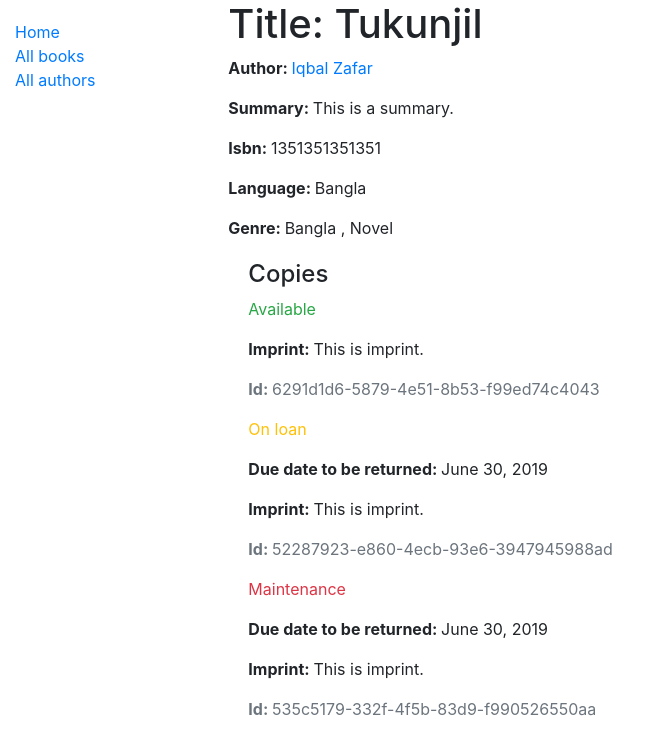
After one commit to mranjon007/Library, a Django app: page /catalog/book/1 in a window 1280 px wide. The commit adds this page. Shown: the top 755 px of the page, without its empty margins (0-660 px from the left). Run offline with Django 3.2, Linux system fonts and the light colour scheme; data comes from the database, SQL or seed files in the repository; some libraries are stand-ins or nearby versions.

Commit message:
booklist and book-detailadded

```diff
--- a/catalog/models.py
+++ b/catalog/models.py
@@ -18,9 +18,25 @@ class Language(models.Model):
         return self.name
 
 
+class Author(models.Model):
+    first_name = models.CharField(max_length=100)
+    last_name = models.CharField(max_length=100)
+    date_of_birth = models.DateField(null=True, blank=True)
+    date_of_death = models.DateField('Died', null=True, blank=True)
+
+    class Meta:
+        ordering = ['last_name', 'first_name']
+
+    def get_absolute_url(self):
+        return reverse('author_detail', args=[str(self.id)])
+
+    def __str__(self):
+        return f'{self.last_name} {self.first_name}'
+
+
 class Book(models.Model):
     title = models.CharField(max_length=200, help_text='Enter the title of the book')
-    author = models.ForeignKey('Author', on_delete=models.SET_NULL, null=True)
+    author = models.ForeignKey(Author, on_delete=models.SET_NULL, null=True)
     summary = models.CharField(max_length=1000, help_text='Enter a brief description of the book')
     isbn = models.CharField('ISBN', max_length=13,
                             help_text='13 Character <a href="https://www.isbn-international.org/'
@@ -43,7 +59,7 @@ class Book(models.Model):
 class BookInstance(models.Model):
     """Model representing a specific copy of a book (i.e. that can be borrowed from the library)."""
     id = models.UUIDField(primary_key=True, default=uuid.uuid4, help_text='Unique ID for this particular book across whole library')
-    book = models.ForeignKey('Book', on_delete=models.SET_NULL, null=True)
+    book = models.ForeignKey(Book, on_delete=models.SET_NULL, null=True)
     imprint = models.CharField(max_length=200)
     due_back = models.DateField(null=True, blank=True)
 
@@ -67,19 +83,3 @@ class BookInstance(models.Model):
 
     def __str__(self):
         return f'{self.id} ({self.book.title})'
-
-
-class Author(models.Model):
-    first_name = models.CharField(max_length=100)
-    last_name = models.CharField(max_length=100)
-    date_of_birth = models.DateField(null=True, blank=True)
-    date_of_death = models.DateField('Died', null=True, blank=True)
-
-    class Meta:
-        ordering = ['last_name', 'first_name']
-
-    def get_absolute_url(self):
-        return reverse('author_detail', args=[str(self.id)])
-
-    def __str__(self):
-        return f'{self.last_name} {self.first_name}'
--- a/catalog/templates/base_generic.html
+++ b/catalog/templates/base_generic.html
@@ -16,7 +16,7 @@
       {% block sidebar %}
         <ul class="sidebar-nav">
           <li><a href="{% url 'index' %}">Home</a></li>
-          <li><a href="">All books</a></li>
+          <li><a href="{% url 'books' %}">All books</a></li>
           <li><a href="">All authors</a></li>
         </ul>
      {% endblock %}
--- /dev/null
+++ b/catalog/templates/catalog/book_detail.html
@@ -0,0 +1,26 @@
+{% extends 'base_generic.html' %}
+
+
+{% block content %}
+    <h1>Title: {{ book.title }}</h1>
+
+    <p><strong>Author: </strong><a href="">{{ book.author }}</a></p>
+    <p><strong>Summary: </strong> {{ book.summary }}</p>
+    <p><strong>Isbn: </strong> {{ book.isbn }}</p>
+    <p><strong>Language: </strong> {{ book.language }}</p>
+    <p><strong>Genre: </strong> {% for genre in book.genre.all %} {{ genre }} {% if not forloop.last %},{% endif %} {% endfor %} </p>
+    <div style="margin-left:20px; margin-top:20px">
+        <h4>Copies</h4>
+        {% for copy in book.bookinstance_set.all %}
+            <p class="{% if copy.status == 'a' %}text-success{% elif copy.status == 'm' %}text-danger{% else %}text-warning{% endif %}">{{ copy.get_status_display }}</p>
+            {% if copy.status != 'a' %}
+                <p><strong>Due date to be returned: </strong>{{ copy.due_back }}</p>
+            {% endif %}
+            <p><strong>Imprint: </strong>{{ copy.imprint }}</p>
+            <p class="text-muted"><strong>Id: </strong>{{ copy.id }}</p>
+        {% endfor %}
+
+    </div>
+
+
+{% endblock %}
--- a/catalog/urls.py
+++ b/catalog/urls.py
@@ -3,5 +3,7 @@ from . import views
 
 urlpatterns = [
     path('', views.index, name='index'),
+    path('books/', views.BookListView.as_view(), name='books'),
+    path('book/<int:pk>', views.BookDetailView.as_view(), name='book-detail'),
 
 ]
--- a/catalog/views.py
+++ b/catalog/views.py
@@ -1,5 +1,6 @@
 from django.shortcuts import render
 from catalog.models import Book, Author, BookInstance, Genre
+from django.views import generic
 
 
 def index(request):
@@ -18,3 +19,12 @@ def index(request):
         'num_books_of_math_genre': num_books_of_math_genre,
     }
     return render(request, 'index.html', context=context)
+
+
+class BookListView(generic.ListView):
+    model = Book
+    paginate_by = 2
+
+
+class BookDetailView(generic.DetailView):
+    model = Book
```
Also changed, not shown: catalog/templates/catalog/book_list.html (added, +16 -0 lines).
